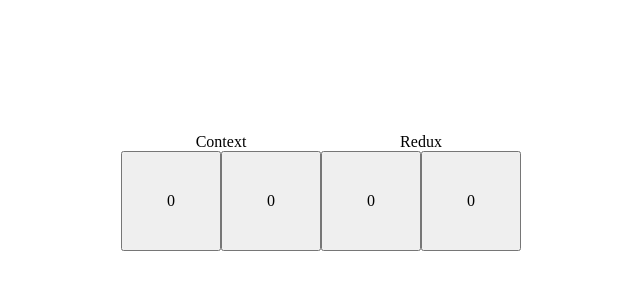
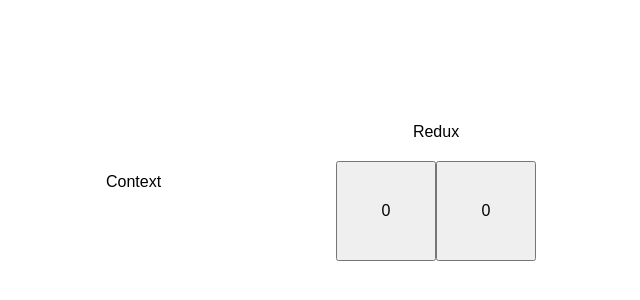
Before and after one commit to ekb1zh/redux-vs-context, a React (Create React App) app: page / in a window 1280 px wide. Shown: the part 208-508 px from the top of the page, without its empty margins (319-959 px from the left). Built offline with nearby package versions, Linux system fonts and the light colour scheme.

Commit message:
Refactor

```diff
--- a/src/App.tsx
+++ b/src/App.tsx
@@ -4,21 +4,21 @@
 import ButtonsPanel from 'components/ButtonsPanel'
 import {
   ContextProvider,
-  initialStore as contextInitialStore,
+  initialState as contextInitialState,
 } from 'components/ContextButton/context'
 
 import ReduxButton from 'components/ReduxButton'
 import {
   ReduxProvider,
-  initialStore as reduxInitialStore,
+  initialState as reduxInitialState,
 } from 'components/ReduxButton/redux'
 
 const Container = styled.div`
   display: flex;
-  justify-content: center;
+  justify-content: space-between;
   align-items: center;
 
-  height: 70%;
+  width: 430px;
 `
 
 const App: React.FC = () => {
@@ -26,14 +26,15 @@
     <Container>
       <ButtonsPanel header='Context'>
         <ContextProvider>
-          {Object.keys(contextInitialStore).map((name) => (
+          {Object.keys(contextInitialState).map((name) => (
             <ContextButton key={name} name={name} />
           ))}
         </ContextProvider>
       </ButtonsPanel>
+
       <ButtonsPanel header='Redux'>
         <ReduxProvider>
-          {Object.keys(reduxInitialStore).map((name) => (
+          {Object.keys(reduxInitialState).map((name) => (
             <ReduxButton key={name} name={name} />
           ))}
         </ReduxProvider>
--- /dev/null
+++ b/src/components/Button.tsx
@@ -0,0 +1,8 @@
+import styled from 'styled-components'
+
+const Button = styled.button`
+  width: 100px;
+  height: 100px;
+`
+
+export default Button
--- a/src/components/ButtonsPanel.tsx
+++ b/src/components/ButtonsPanel.tsx
@@ -10,6 +10,8 @@
 const ChildrenContainer = styled.div`
   display: flex;
   justify-content: space-between;
+
+  margin-top: 20px;
 `
 
 type Props = {
--- a/src/components/ContextButton/context/index.tsx
+++ b/src/components/ContextButton/context/index.tsx
@@ -1,26 +1,23 @@
 import React, { useContext, useState } from 'react'
 
 type ContextValue = {
-  store: Indexable<number>
-  setStore: React.Dispatch<React.SetStateAction<Indexable<number>>>
+  state: Indexable<number>
+  setState: React.Dispatch<React.SetStateAction<Indexable<number>>>
 }
 
-const initialStore: Indexable<number> = {
-  contextButton_1: 0,
-  contextButton_2: 0,
-}
+const initialState: Indexable<number> = {}
 
 const Context = React.createContext<ContextValue>(null!)
 
 const ContextProvider: React.FC = ({ children }) => {
-  const [store, setStore] = useState(initialStore)
+  const [state, setState] = useState(initialState)
   return (
-    <Context.Provider value={{ store, setStore }}>{children}</Context.Provider>
+    <Context.Provider value={{ state, setState }}>{children}</Context.Provider>
   )
 }
 
-function useContextStore() {
+function useContextState() {
   return useContext<ContextValue>(Context)
 }
 
-export { ContextProvider, useContextStore, initialStore }
+export { ContextProvider, useContextState, initialState }
--- a/src/components/ContextButton/index.tsx
+++ b/src/components/ContextButton/index.tsx
@@ -1,28 +1,23 @@
-import { useContextStore } from './context'
-import styled from 'styled-components'
+import { useContextState } from './context'
+import Button from 'components/Button'
 
 type Props = {
   name: string
 }
 
-const Button = styled.button`
-  height: 100px;
-  width: 100px;
-`
-
 const ContextButton: React.FC<Props> = ({ name }) => {
-  const { store, setStore } = useContextStore()
-
   console.log(`Button: '${name}'`)
 
+  const { state, setState } = useContextState()
+
   function handleClick() {
-    setStore((prev) => ({
+    setState((prev) => ({
       ...prev,
       [name]: prev[name] + 1,
     }))
   }
 
-  return <Button onClick={handleClick}>{store[name]}</Button>
+  return <Button onClick={handleClick}>{state[name]}</Button>
 }
 
 export default ContextButton
--- a/src/components/ReduxButton/index.tsx
+++ b/src/components/ReduxButton/index.tsx
@@ -1,21 +1,16 @@
 import { useDispatch, useSelector } from 'react-redux'
-import styled from 'styled-components'
-import type { Store, Action } from './redux'
+import type { State, Action } from './redux'
+import Button from 'components/Button'
 
 type Props = {
-  name: keyof Store
+  name: keyof State
 }
 
-const Button = styled.button`
-  height: 100px;
-  width: 100px;
-`
+const ReduxButton: React.FC<Props> = ({ name }) => {
+  console.log(`Button: '${name}'`)
 
-const ReduxButton: React.FC<Props> = ({ name }) => {
-  const value = useSelector((store: Store) => store[name])
+  const value = useSelector((state: State) => state[name])
   const dispatch = useDispatch()
-
-  console.log(`Button: '${name}'`)
 
   function handleClick() {
     dispatch({
--- a/src/components/ReduxButton/redux/index.tsx
+++ b/src/components/ReduxButton/redux/index.tsx
@@ -1,29 +1,27 @@
 import { createStore, Reducer, AnyAction } from 'redux'
 import { Provider } from 'react-redux'
 
-type State = typeof initialStore
+type State = typeof initialState
 type Action = AnyAction & {
   payload: {
     name: string
     value: number
   }
 }
-type Store = typeof initialStore
-
-const initialStore: Indexable<number> = {
-  reduxButton_1: 0,
-  reduxButton_2: 0,
+const initialState: Indexable<number> = {
+  redux_value_1: 0,
+  redux_value_2: 0,
 }
 
-const reducer: Reducer<State, Action> = (store = initialStore, action) => {
+const reducer: Reducer<State, Action> = (state = initialState, action) => {
   if (action.type === 'SET') {
     const { name, value } = action.payload
     return {
-      ...store,
+      ...state,
       [name]: value,
     }
   } else {
-    return store
+    return state
   }
 }
 
@@ -31,5 +29,5 @@
   return <Provider store={createStore(reducer)}>{children}</Provider>
 }
 
-export { ReduxProvider, initialStore }
-export type { Store, Action }
+export { ReduxProvider, initialState }
+export type { State, Action }
--- a/src/styles/base.scss
+++ b/src/styles/base.scss
@@ -1,5 +1,7 @@
 :root {
   box-sizing: border-box;
+
+  font-family: sans-serif;
 }
 
 *,
```
Also changed, not shown: 1 other file (tests, documents, lock files or other folders).
